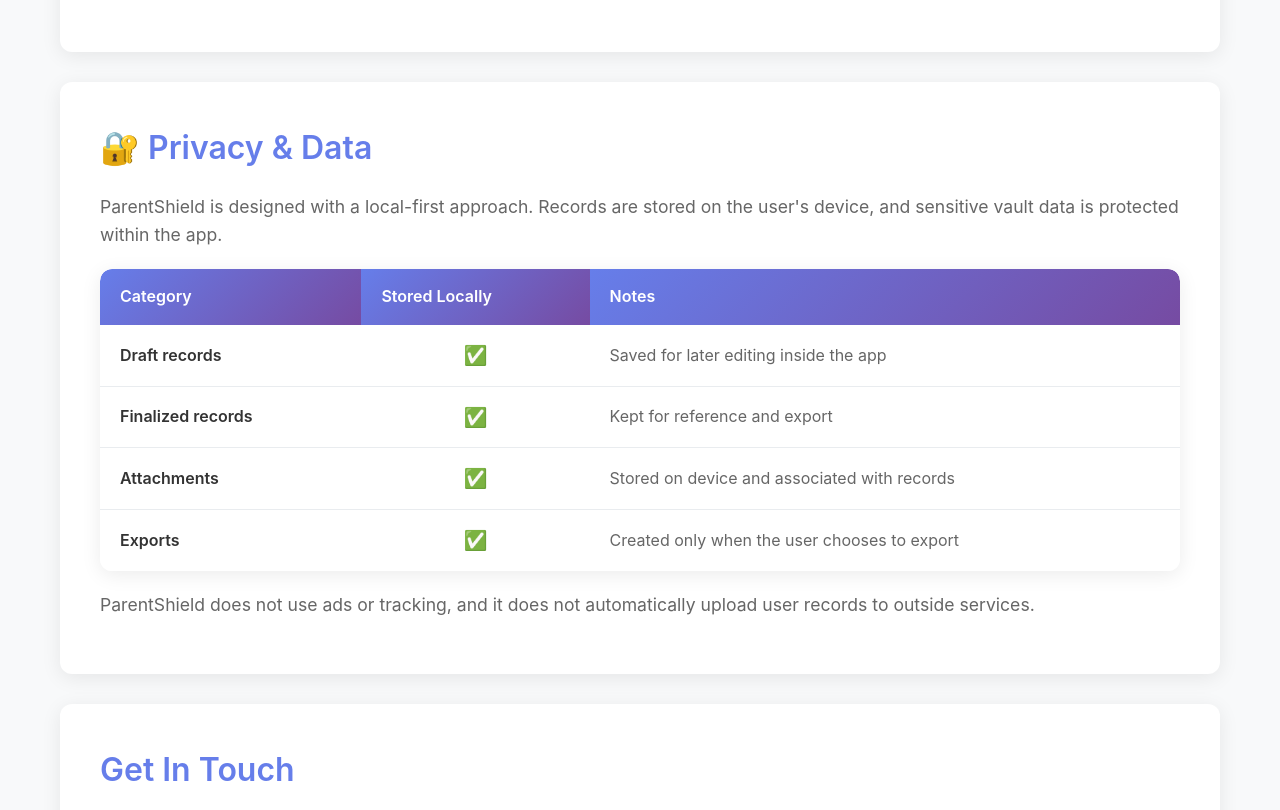
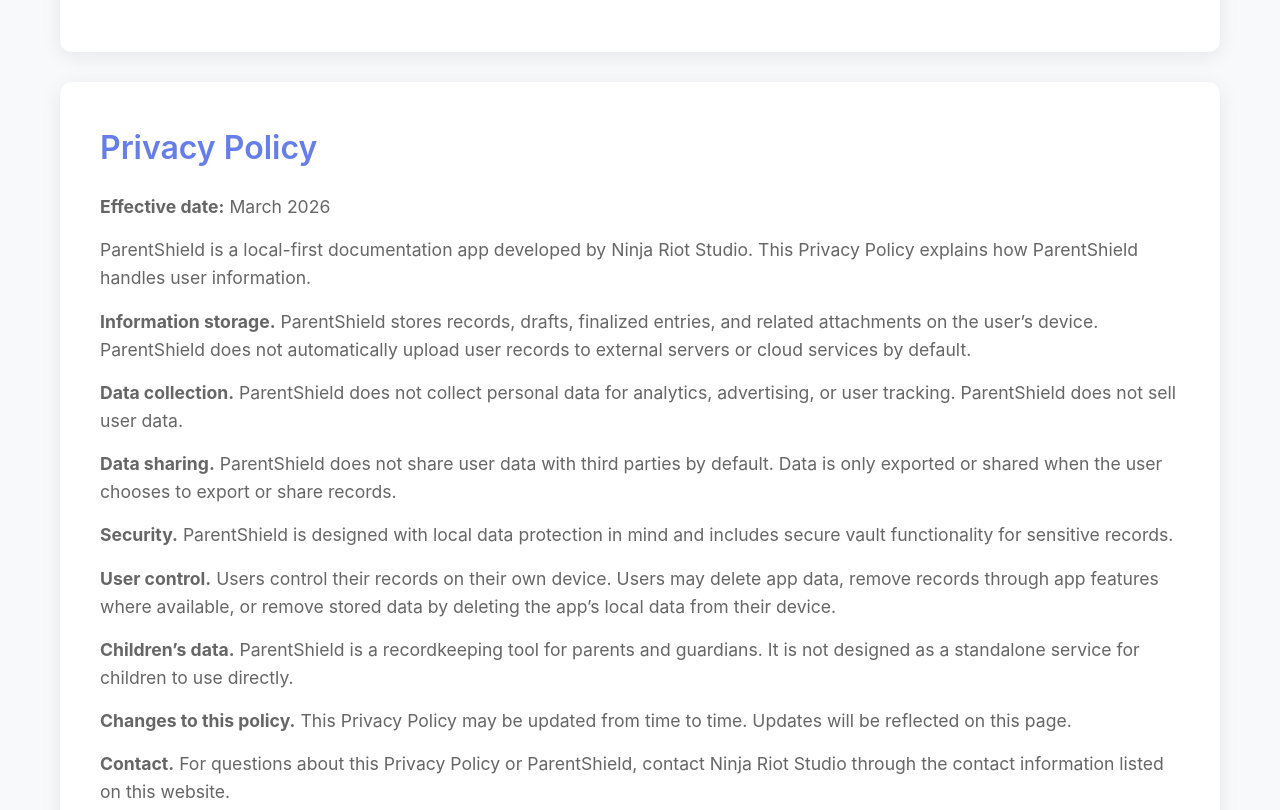
Before and after one commit to ninjariotstudio-coder/parentshield-site, a plain HTML site: page index.html in a window 1280 px wide. Shown: the part 2012-2822 px from the top of the page. Drawn offline with Linux system fonts and the light colour scheme.

Commit message:
Update index.html

```diff
--- a/index.html
+++ b/index.html
@@ -333,6 +333,29 @@
 <p>The goal is simple: give users a reliable tool for documenting important events without handing their data to third parties.</p>
         </section>
 
+		<section class="content-section" id="privacy">
+  <h2>Privacy Policy</h2>
+  <p><strong>Effective date:</strong> March 2026</p>
+
+  <p>ParentShield is a local-first documentation app developed by Ninja Riot Studio. This Privacy Policy explains how ParentShield handles user information.</p>
+
+  <p><strong>Information storage.</strong> ParentShield stores records, drafts, finalized entries, and related attachments on the user’s device. ParentShield does not automatically upload user records to external servers or cloud services by default.</p>
+
+  <p><strong>Data collection.</strong> ParentShield does not collect personal data for analytics, advertising, or user tracking. ParentShield does not sell user data.</p>
+
+  <p><strong>Data sharing.</strong> ParentShield does not share user data with third parties by default. Data is only exported or shared when the user chooses to export or share records.</p>
+
+  <p><strong>Security.</strong> ParentShield is designed with local data protection in mind and includes secure vault functionality for sensitive records.</p>
+
+  <p><strong>User control.</strong> Users control their records on their own device. Users may delete app data, remove records through app features where available, or remove stored data by deleting the app’s local data from their device.</p>
+
+  <p><strong>Children’s data.</strong> ParentShield is a recordkeeping tool for parents and guardians. It is not designed as a standalone service for children to use directly.</p>
+
+  <p><strong>Changes to this policy.</strong> This Privacy Policy may be updated from time to time. Updates will be reflected on this page.</p>
+
+  <p><strong>Contact.</strong> For questions about this Privacy Policy or ParentShield, contact Ninja Riot Studio through the contact information listed on this website.</p>
+</section>
+
         <section class="content-section" id="contact">
             <h2>🔐 Privacy & Data</h2>
 <p>ParentShield is designed with a local-first approach. Records are stored on the user's device, and sensitive vault data is protected within the app.</p>
```
